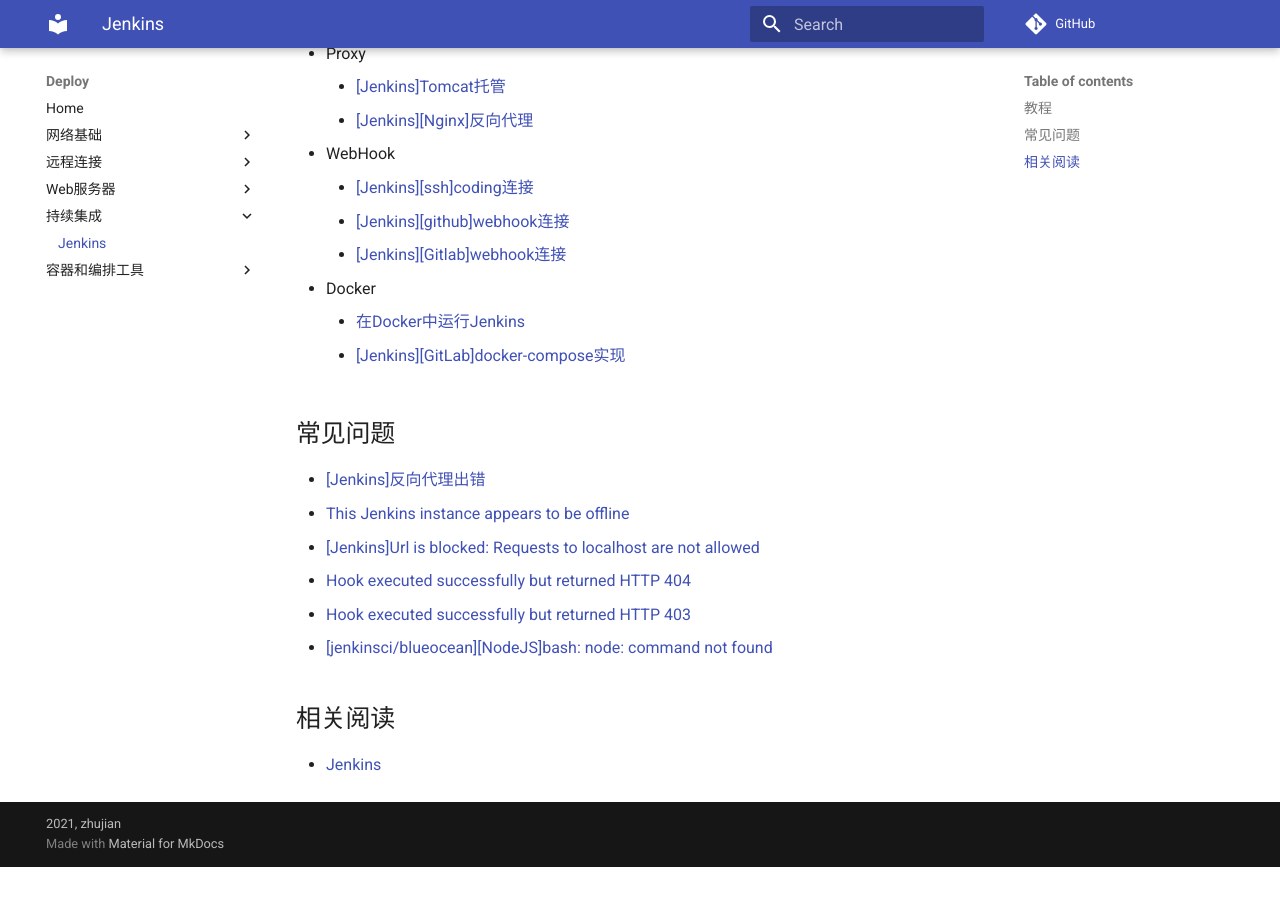
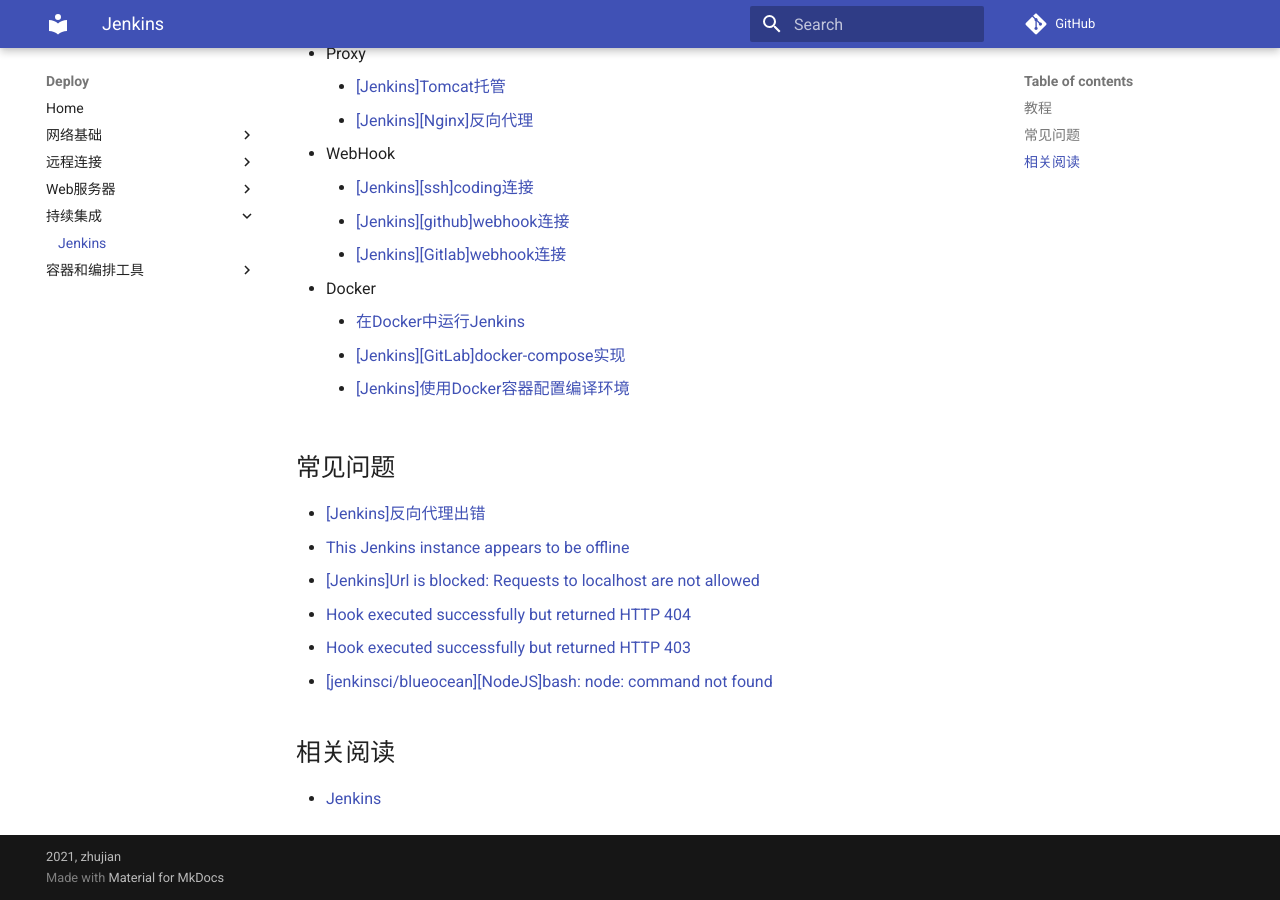
Before and after one commit to ZJDoc/Deploy, an MkDocs documentation site: the page built from docs/ci/jenkins.md, in a window 1280 px wide and 900 px high, scrolled down 526 px. Built offline with MkDocs 1.6.1 and Material for MkDocs 9.7.7, drawn with Linux system fonts in a browser that asks for light colours; comment, search, counter and statistics services are not loaded; before the commit the page ends 1393 px from its top, so only the background shows below that.

Commit message:
docs(jenkins): update

```diff
--- a/docs/ci/jenkins.md
+++ b/docs/ci/jenkins.md
@@ -23,6 +23,7 @@
 * Docker
     * [在Docker中运行Jenkins](https://blog.zhujian.life/posts/202ee452.html)
     * [[Jenkins][GitLab]docker-compose实现](https://blog.zhujian.life/posts/1431c640.html)
+    * [[Jenkins]使用Docker容器配置编译环境](https://blog.zhujian.life/posts/a260b36c.html)
 
 ## 常见问题
 
```
